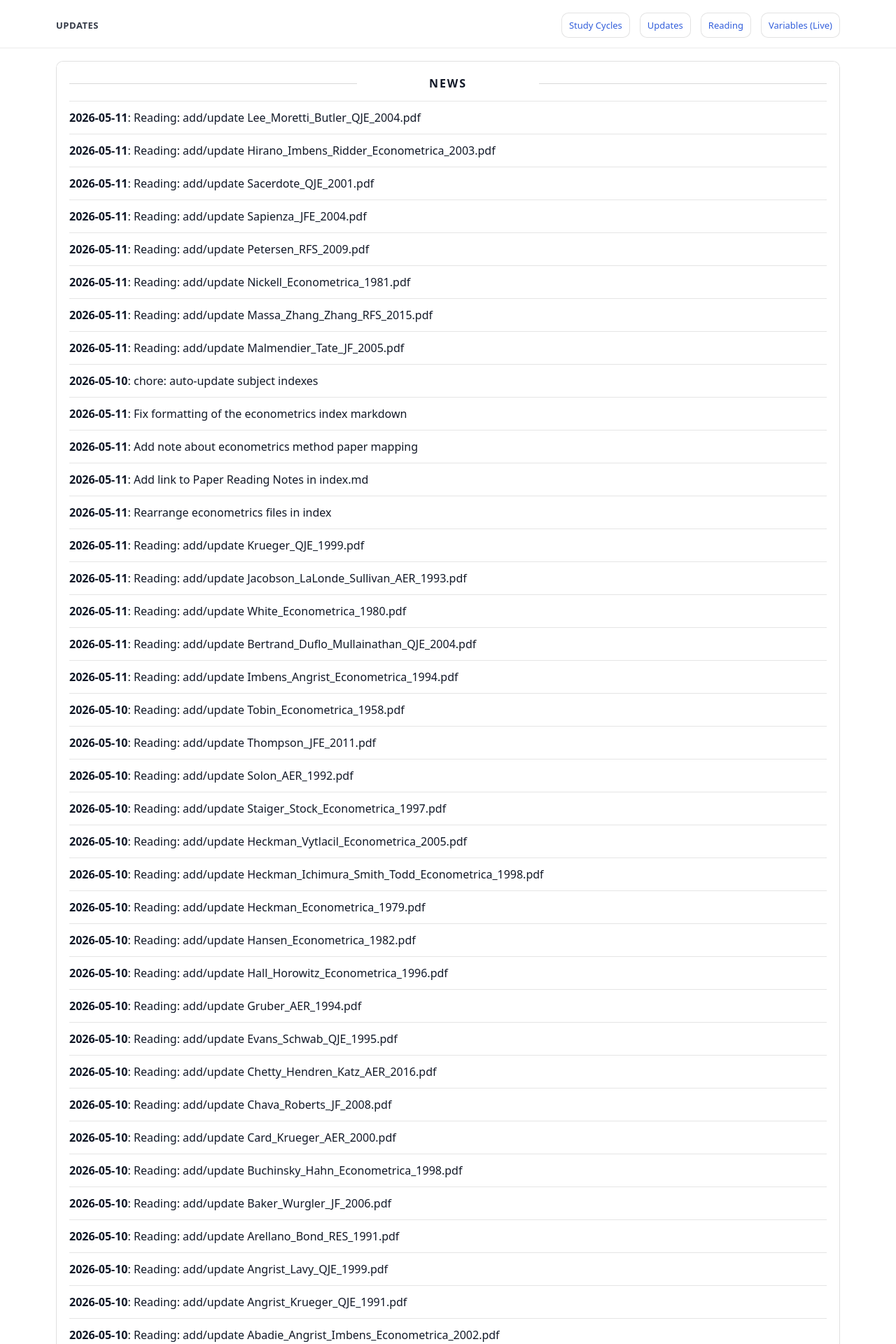
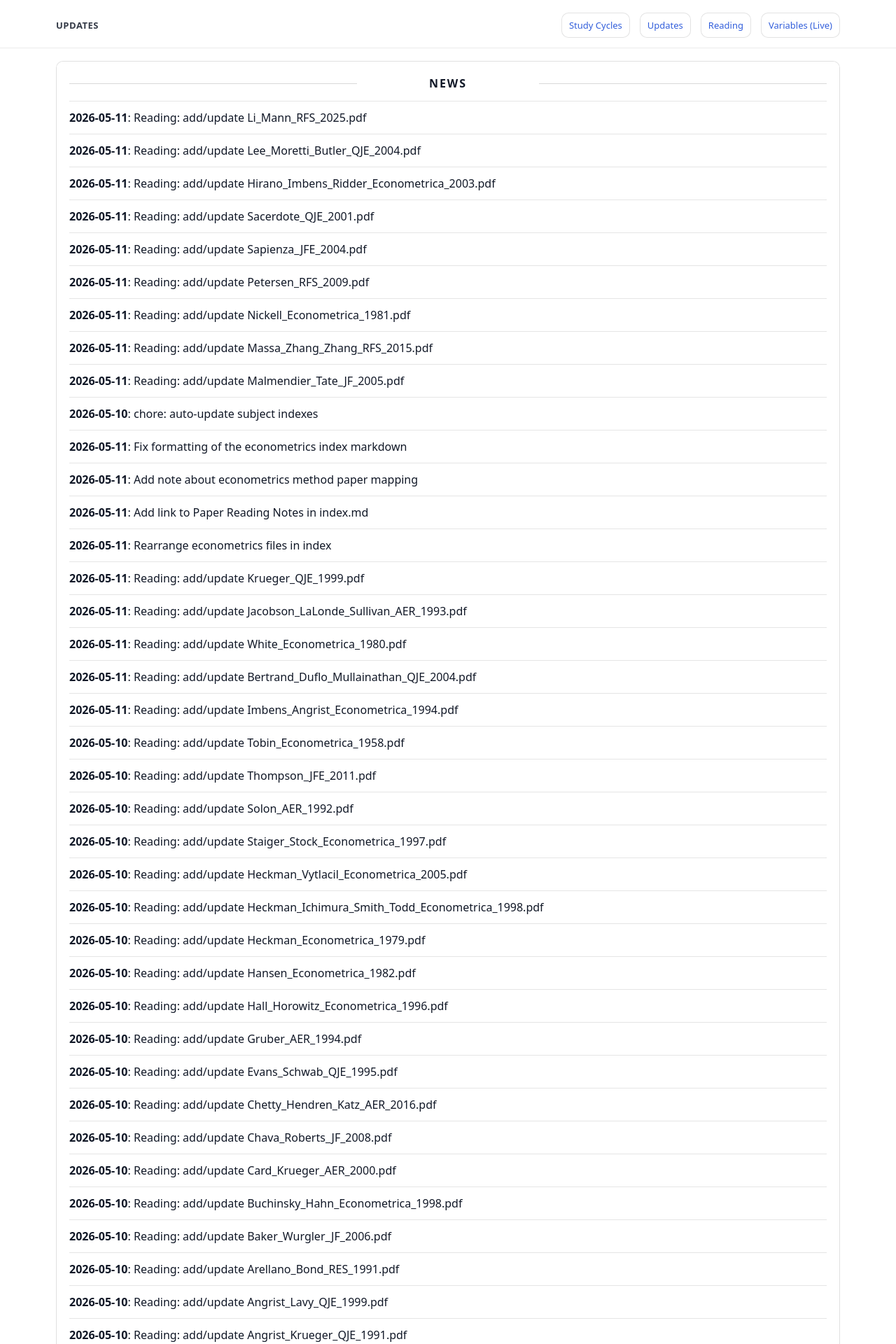
Before and after one commit to yaxinzn/study-archive, a Jekyll site: the page built from updates/index.md, in a window 1280 px wide. Shown: the top 1920 px of the page at 70% size. Built offline with Jekyll 4.4.1, drawn with Linux system fonts in a browser that asks for light colours; some of the changed text lies outside the part shown.

Commit message:
chore: update NEWS feed

```diff
--- a/_data/news.yml
+++ b/_data/news.yml
@@ -1,4 +1,7 @@
 # Auto-generated update history (sorted newest -> oldest). Do not edit manually.
+- ts: "1778485985"
+  date: "2026-05-11"
+  title: "Reading: add/update Li_Mann_RFS_2025.pdf"
 - ts: "1778485705"
   date: "2026-05-11"
   title: "Reading: add/update Lee_Moretti_Butler_QJE_2004.pdf"
```
